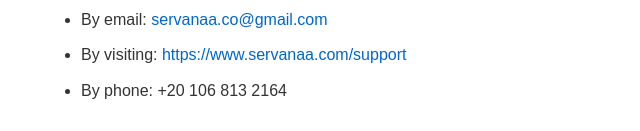
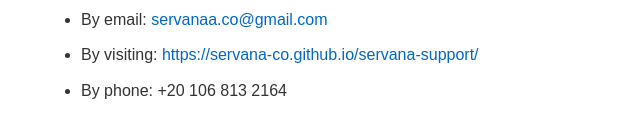
Before and after one commit to Servana-Co/privacy-policy, a plain HTML site: page index.html in a window 1280 px wide. Shown: the part 4497-4628 px from the top of the page, 219-859 px from the left. Drawn offline with Linux system fonts and the light colour scheme.

Commit message:
Update support website index.html

```diff
--- a/index.html
+++ b/index.html
@@ -170,7 +170,7 @@
     <p>For questions about this Privacy Policy, please contact us:</p>
     <ul>
         <li>By email: <a href="mailto:servanaa.co@gmail.com">servanaa.co@gmail.com</a></li>
-        <li>By visiting: <a href="https://www.servanaa.com/support" rel="external nofollow noopener" target="_blank">https://www.servanaa.com/support</a></li>
+        <li>By visiting: <a href="https://servana-co.github.io/servana-support/" rel="external nofollow noopener" target="_blank">https://servana-co.github.io/servana-support/</a></li>
         <li>By phone: +20 106 813 2164</li>
     </ul>
 </body>
```
